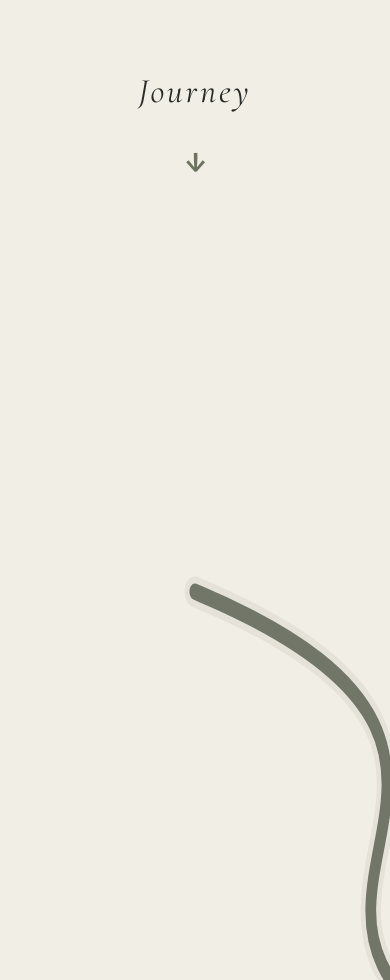
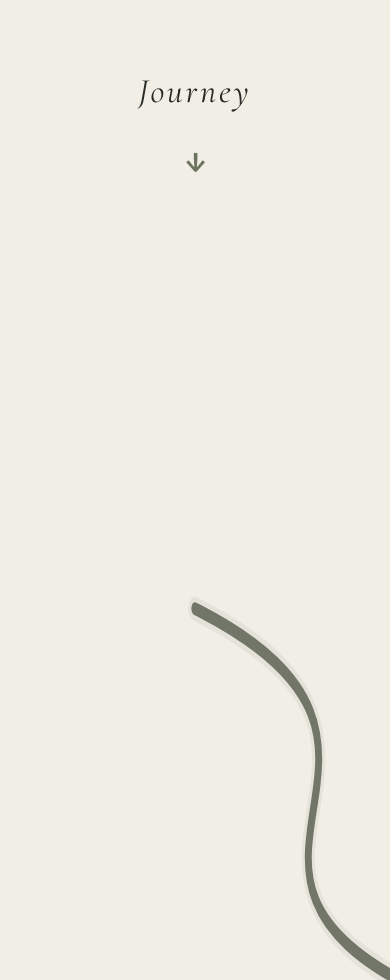
Before and after one commit to adriatanaka-droid/rika-hayashi-archive, a website: page index.html in a window 390 px wide. Shown: the part 1260-2240 px from the top of the page. Drawn offline with nearby package versions, Linux system fonts and the light colour scheme.

Commit message:
Fix Journey framing on mobile

```diff
--- a/index.html
+++ b/index.html
@@ -89,12 +89,12 @@
     const first=markerFractions[0],second=markerFractions[1];
     let flight;if(p<.18)flight=smooth(0,.18,p)*first;else if(p<.42)flight=first;else if(p<.66)flight=first+smooth(.42,.66,p)*(second-first);else flight=second;
     markers.forEach((marker,i)=>{marker.style.opacity=i===step&&focus>.05?1:0;marker.classList.toggle('active',i===step&&focus>.15)});
-    const cameraEase=(1-Math.cos(focus*Math.PI))/2,cameraPoint=riverPath.getPointAtLength(riverLength*flight),viewW=580/(1+cameraEase*.3),viewH=820/(1+cameraEase*.3),eventPosition=step===0?.27:.73,horizontal=.5+(eventPosition-.5)*cameraEase,vertical=.2+smooth(0,.14,p)*.34;
+    const mobile=innerWidth<=620,cameraEase=(1-Math.cos(focus*Math.PI))/2,cameraPoint=riverPath.getPointAtLength(riverLength*flight),baseW=mobile?900:580,baseH=mobile?1050:820,viewW=baseW/(1+cameraEase*(mobile?.18:.3)),viewH=baseH/(1+cameraEase*(mobile?.18:.3)),eventPosition=mobile?(step===0?.36:.64):(step===0?.27:.73),horizontal=.5+(eventPosition-.5)*cameraEase,vertical=(mobile?.27:.2)+smooth(0,.14,p)*(mobile?.29:.34);
     svg.setAttribute('viewBox',`${cameraPoint.x-viewW*horizontal} ${cameraPoint.y-viewH*vertical} ${viewW} ${viewH}`);
     const reveal=Math.min(1,flight);riverLines.forEach(line=>line.style.strokeDashoffset=1-reveal);
     riverLines[1].style.strokeWidth=16-focus*4;riverLines[1].style.opacity=.83+focus*.12;riverLines[0].style.strokeWidth=30+focus*12;riverLines[0].style.opacity=.08+focus*.08;
     if(step!==shownStep){shownStep=step;m.querySelector('h2').textContent=milestones[step][0];m.querySelector('p').innerHTML=milestones[step][1]+(milestones[step][2]?`<small>${milestones[step][2]}</small>`:'');document.querySelector('.counter').textContent=String(step+1).padStart(2,'0')+' / 02'}
-    const dot=markers[step].getBoundingClientRect(),mobile=innerWidth<=620;m.style.bottom='auto';m.style.right='auto';if(mobile){m.style.left='9vw';m.style.top=Math.min(innerHeight-280,dot.bottom-scene.top+24)+'px';m.style.transform='none';m.style.textAlign='left'}else if(step===0){m.style.left=Math.max(dot.right-scene.left+42,innerWidth*.57)+'px';m.style.transform='none';m.style.textAlign='left';const info=m.querySelector('p');m.style.top=(dot.top-scene.top+dot.height/2-info.offsetTop-info.offsetHeight)+'px'}else{m.style.left=(dot.left-scene.left-42)+'px';m.style.transform='translateX(-100%)';m.style.textAlign='right';const info=m.querySelector('p');m.style.top=(dot.top-scene.top+dot.height/2-info.offsetTop-info.offsetHeight)+'px'}m.style.opacity=focus>.05?1:0;m.classList.add('live');
+    const dot=markers[step].getBoundingClientRect();m.style.bottom='auto';m.style.right='auto';if(mobile){m.style.left='9vw';m.style.top=Math.min(innerHeight-280,dot.bottom-scene.top+24)+'px';m.style.transform='none';m.style.textAlign='left'}else if(step===0){m.style.left=Math.max(dot.right-scene.left+42,innerWidth*.57)+'px';m.style.transform='none';m.style.textAlign='left';const info=m.querySelector('p');m.style.top=(dot.top-scene.top+dot.height/2-info.offsetTop-info.offsetHeight)+'px'}else{m.style.left=(dot.left-scene.left-42)+'px';m.style.transform='translateX(-100%)';m.style.textAlign='right';const info=m.querySelector('p');m.style.top=(dot.top-scene.top+dot.height/2-info.offsetTop-info.offsetHeight)+'px'}m.style.opacity=focus>.05?1:0;m.classList.add('live');
     journey.querySelector('.journey-scene').style.opacity=1-smooth(.86,.985,p);
   }
   const contentPages=[...document.querySelectorAll('main.page')];
```
